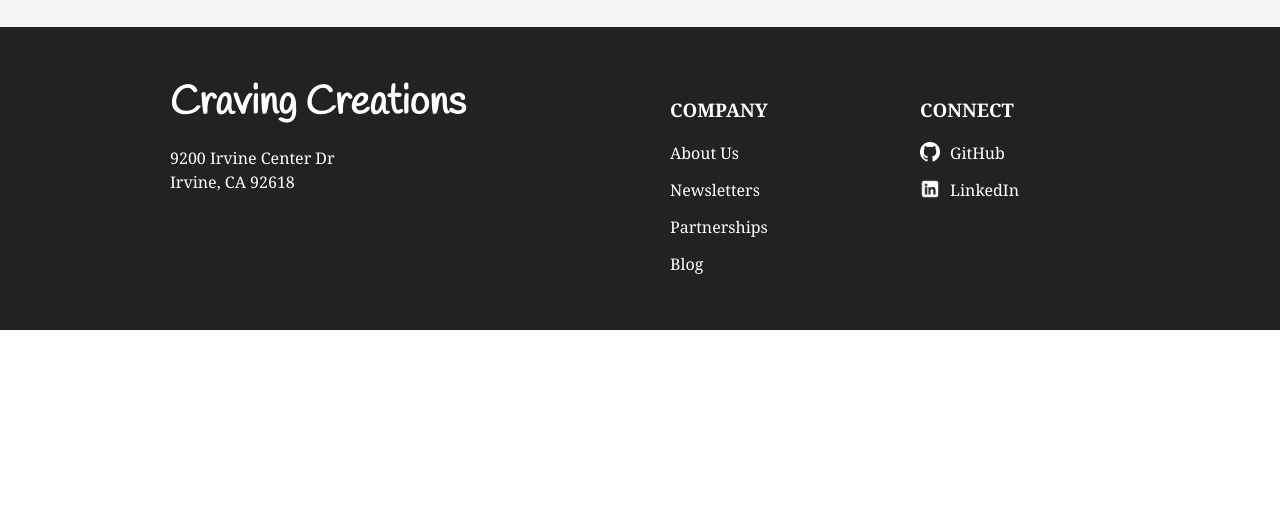
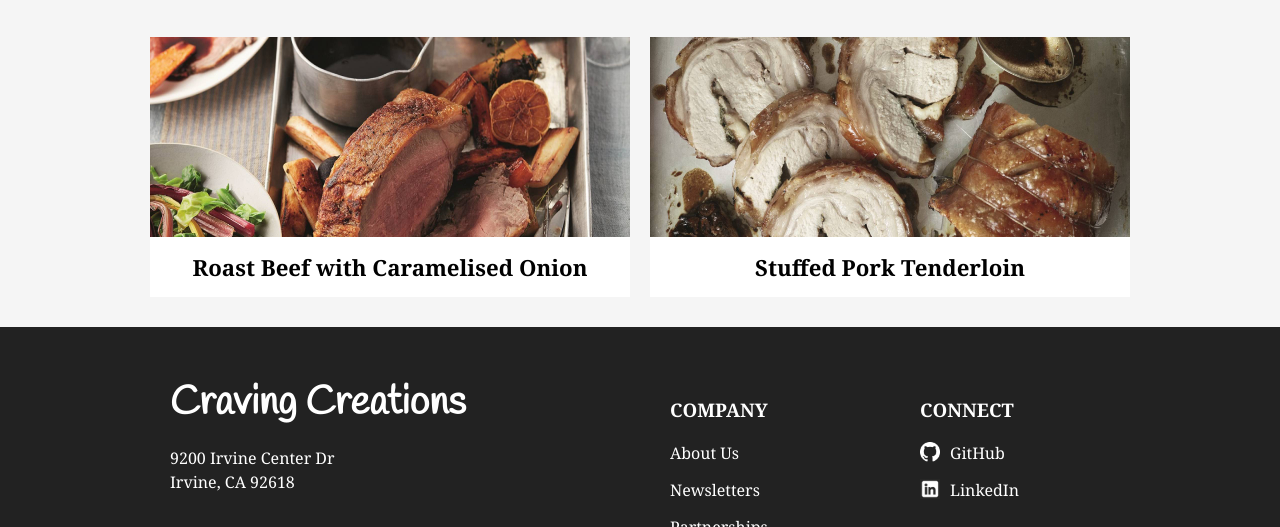
Before and after one commit to andychen97/craving-creations, a website: page index.html in a window 1280 px wide. Shown: the part 912-1439 px from the top of the page. Before the commit the page ends 1242 px from the top, so only its background shows below. Drawn offline with Linux system fonts and the light colour scheme.

Commit message:
added more home page content.

```diff
--- a/css/layout.css
+++ b/css/layout.css
@@ -60,6 +60,7 @@
 
 .instructions-list {
   margin: 0 10px;
+  padding-bottom: 30px;
 }
 
 .video {
@@ -261,7 +262,7 @@ footer p,
     }
 
     .instructions-list {
-      margin: 20px;
+      margin: 20px 20px 0;
     }
 
     .video {
--- a/css/styles.css
+++ b/css/styles.css
@@ -184,10 +184,32 @@ form.search-box button {
   bottom: 175px;
 }
 
-.video-content {
+.full-content-block {
   background-color: white;
+  margin: 30px 0 10px;
+  padding: 20px;
+}
+
+.half-boxes {
+  background-color: white;
+  width: 480px;
+  height: 260px;
   margin: 30px 0;
-  padding: 20px;
+}
+
+.content-recipe-title {
+  text-align: center;
+  margin: 5px;
+}
+
+.content-links {
+  text-decoration: none;
+  color: black;
+}
+
+.img-content {
+  width: 480px;
+  height: 200px;
 }
 
 .h3-text-content {
--- a/index.html
+++ b/index.html
@@ -46,8 +46,8 @@
             </form>
           </div>
         </div>
-
-        <div class="row video-content" data-view="home-page-content">
+        <div data-view="home-page-content">
+          <div class="row full-content-block">
             <div class="col-2">
               <iframe class="video" src="https://www.youtube.com/embed/iM_KMYulI_s" title="YouTube video player"
                 allow="accelerometer; autoplay; clipboard-write; encrypted-media; gyroscope; picture-in-picture"
@@ -55,14 +55,28 @@
             </div>
             <div class="col-2">
               <h3 class="h3-text-content">Gordan Ramsay's Perfect Burgers</h3>
-            <p class="p-text-description">&ldquo;That is why I have one of the busiest households anywhere in America,&rdquo; Ramsay said. &ldquo;When you've got a neighbor like
-            Stevie Wonder next door that can smell those delicious burgers, Kim and Kanye three doors down -- trust me, that is a
+              <p class="p-text-description">&ldquo;That is why I have one of the busiest households anywhere in America,&rdquo;
+                Ramsay said. &ldquo;When you've got a neighbor like
+                Stevie Wonder next door that can smell those delicious burgers, Kim and Kanye three doors down -- trust me, that
+                is a
                 burger to die for.&rdquo;</p>
             </div>
           </div>
-
-
-
+          <div class="row space-around">
+            <a href="https://www.gordonramsay.com/gr/recipes/roast-beef-with-caramelised-onion-gravy/" target="_blank" rel="noreferrer noopener" class="content-links">
+              <div class="half-boxes">
+                <img src="/images/Foods/roast-beef.jpeg" class="img-content">
+                <h3 class="content-recipe-title">Roast Beef with Caramelised Onion</h3>
+              </div>
+            </a>
+            <a href="https://www.gordonramsay.com/gr/recipes/pork-stuffed-with-manchego-and-membrillo/" target="_blank" rel="noreferrer noopener" class="content-links">
+              <div class="half-boxes">
+                <img src="/images/Foods/stuffed-pork.jpeg" class="img-content">
+                <h3 class="content-recipe-title">Stuffed Pork Tenderloin</h3>
+              </div>
+            </a>
+          </div>
+        </div>
         <div class="row" data-view="results">
           <div class="col-1">
             <h4 id="results" class="margin-left-20px hidden"><span id="result-count"></span> matched results</h4>
--- a/js/main.js
+++ b/js/main.js
@@ -16,6 +16,7 @@ var $homePage = document.querySelector('div[data-view="home-page"]');
 var $singleRecipePage = document.querySelector('div[data-view="recipe-page"]');
 var $resultPage = document.querySelector('div[data-view="results"]');
 var $favoritesPage = document.querySelector('div[data-view="favorites"]');
+var $homePageContent = document.querySelector('div[data-view="home-page-content"]');
 
 // Navbar icons
 var $logo = document.querySelector('h1.logo');
@@ -279,21 +280,25 @@ function GenerateSingleRecipe(entry) {
 function viewSwap() {
   if (data.view === 'home-page') {
     $homePage.classList.remove('hidden');
+    $homePageContent.classList.remove('hidden');
     $singleRecipePage.classList.add('hidden');
     $resultPage.classList.add('hidden');
     $favoritesPage.classList.add('hidden');
   } else if (data.view === 'results') {
     $homePage.classList.remove('hidden');
     $resultPage.classList.remove('hidden');
+    $homePageContent.classList.add('hidden');
     $singleRecipePage.classList.add('hidden');
     $favoritesPage.classList.add('hidden');
   } else if (data.view === 'recipe-page') {
     $singleRecipePage.classList.remove('hidden');
+    $homePageContent.classList.add('hidden');
     $homePage.classList.add('hidden');
     $resultPage.classList.add('hidden');
     $favoritesPage.classList.add('hidden');
   } else if (data.view === 'favorites') {
     $homePage.classList.remove('hidden');
+    $homePageContent.classList.add('hidden');
     $favoritesPage.classList.remove('hidden');
     $singleRecipePage.classList.add('hidden');
     $resultPage.classList.add('hidden');
```
Also changed, not shown: images/Foods/chicken.jpeg (added), images/Foods/roast-beef.jpeg (added), images/Foods/stuffed-lamb.jpeg (added), images/Foods/stuffed-pork.jpeg (added). Lines whose indentation alone changed are shown as unchanged.
